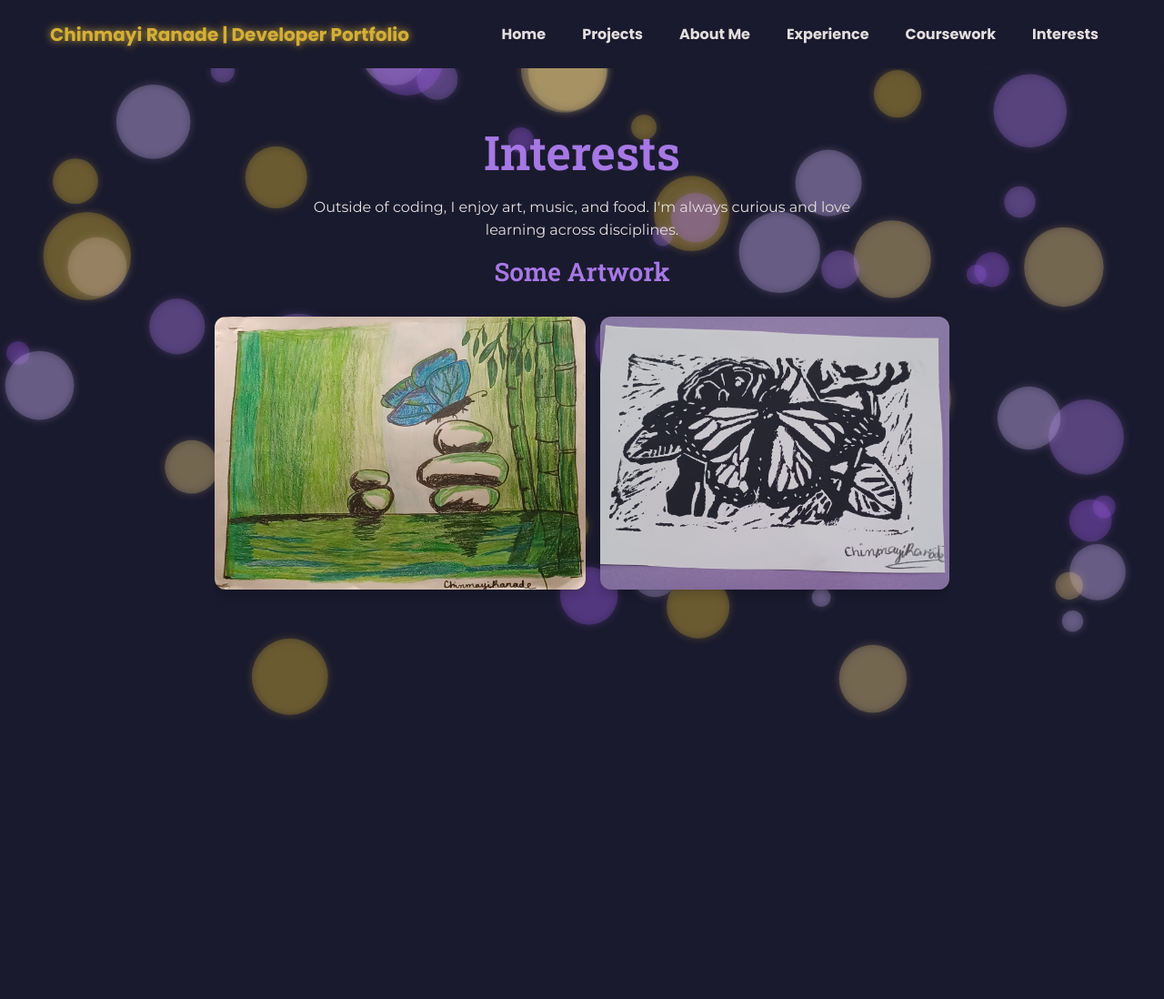
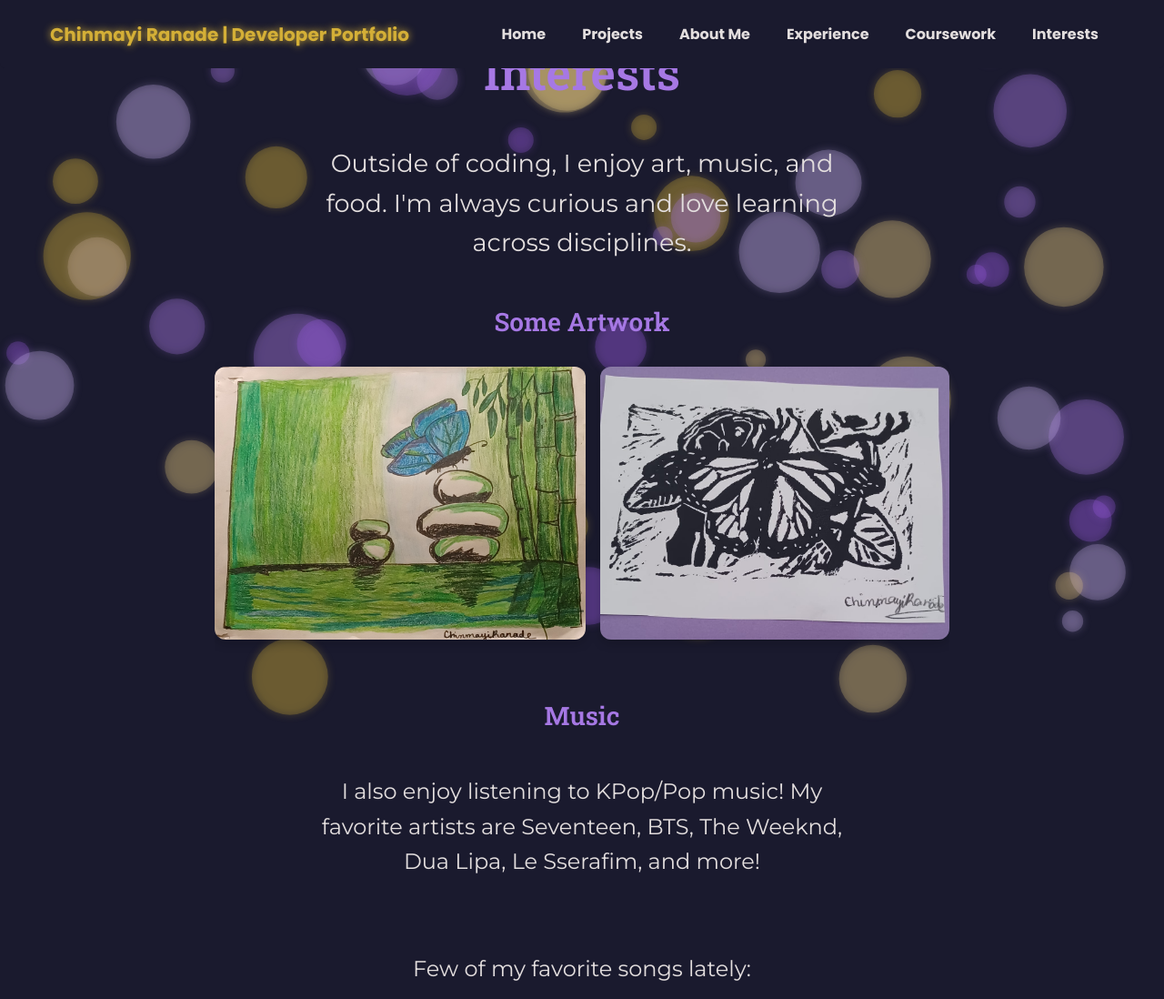
Before and after one commit to ChinmayiRanade/chinmayi-ranade-portfolio, a Flask app: page /interests in a window 1280 px wide. Shown: the top 1098 px of the page at 91% size. Before the commit the page ends 788 px from the top, so only its background shows below. Run offline with Flask 3, Linux system fonts and the light colour scheme.

Commit message:
added more info to interests page (food and songs)

```diff
--- a/static/main.css
+++ b/static/main.css
@@ -852,3 +852,14 @@
 .art-gallery img:hover {
   transform: scale(1.05);
 }
+
+
+.music-section {
+  text-align: center;
+  margin-top: 2rem;
+}
+
+.music-section iframe {
+  border-radius: 12px;
+  max-width: 90%;
+}
--- a/templates/interests.html
+++ b/templates/interests.html
@@ -4,9 +4,13 @@
 <!-- Interests Section -->
 <section id="interests" class="snap-section about-centered">
     <h2 class="section-title">Interests</h2>
-    <p>
-      Outside of coding, I enjoy art, music, and food. I'm always curious and love learning across disciplines.
-    </p>
+    <div class="about-centered" style="font-size: 1.7rem">
+      <p>
+        Outside of coding, I enjoy art, music, and food. I'm always curious and love learning across disciplines.
+      </p>
+
+    </div>
+
 
     <h3 class="section-subtitle">Some Artwork</h3>
     <div class="art-gallery">
@@ -18,4 +22,38 @@
       </div>
     </div>
 
+    <br><br>
+    <h3 class="section-subtitle">Music</h3>
+    <div class="about-centered" style="font-size: 1.5rem">
+      <p>
+        I also enjoy listening to KPop/Pop music! My favorite artists are Seventeen, BTS, The Weeknd, Dua Lipa, Le Sserafim, and more!
+      </p>
+    </div>
+
+    <div class="music-section" style="font-size: 1.5rem">
+      <p>Few of my favorite songs lately:</p>
+      <iframe data-testid="embed-iframe" style="border-radius:12px" src="https://open.spotify.com/embed/track/2rwJP8OEao5y3xexw52HfD?utm_source=generator" width="100%" height="352" frameBorder="0" allowfullscreen="" allow="autoplay; clipboard-write; encrypted-media; fullscreen; picture-in-picture" loading="lazy"></iframe>
+      <iframe data-testid="embed-iframe" style="border-radius:12px" src="https://open.spotify.com/embed/track/2KslE17cAJNHTsI2MI0jb2?utm_source=generator" width="100%" height="352" frameBorder="0" allowfullscreen="" allow="autoplay; clipboard-write; encrypted-media; fullscreen; picture-in-picture" loading="lazy"></iframe>
+    </div>
+
+
+    <br><br>
+    <h3 class="section-subtitle">Food</h3>
+    <div class="about-centered" style="font-size: 1.5rem">
+      <p>
+        I enjoy a variety of cuisines—especially Indian, Thai, and Italian!
+      </p>
+    </div>
+    <div class="art-gallery">
+      <div class="art-item">
+        <img src="{{ url_for('static', filename='biryani.jpg') }}" alt="Chicken Biryani">
+      </div>
+      <div class="art-item">
+        <img src="{{ url_for('static', filename='tomyum.jpg') }}" alt="Tom Yum Soup">
+      </div>
+      <div class="art-item">
+        <img src="{{ url_for('static', filename='pasta.jpg') }}" alt="Tom Yum Soup">
+      </div>
+    </div>
+
 {% endblock content %}
```
Also changed, not shown: static/biryani.jpg (added), static/pasta.jpg (added), 1 other file.
